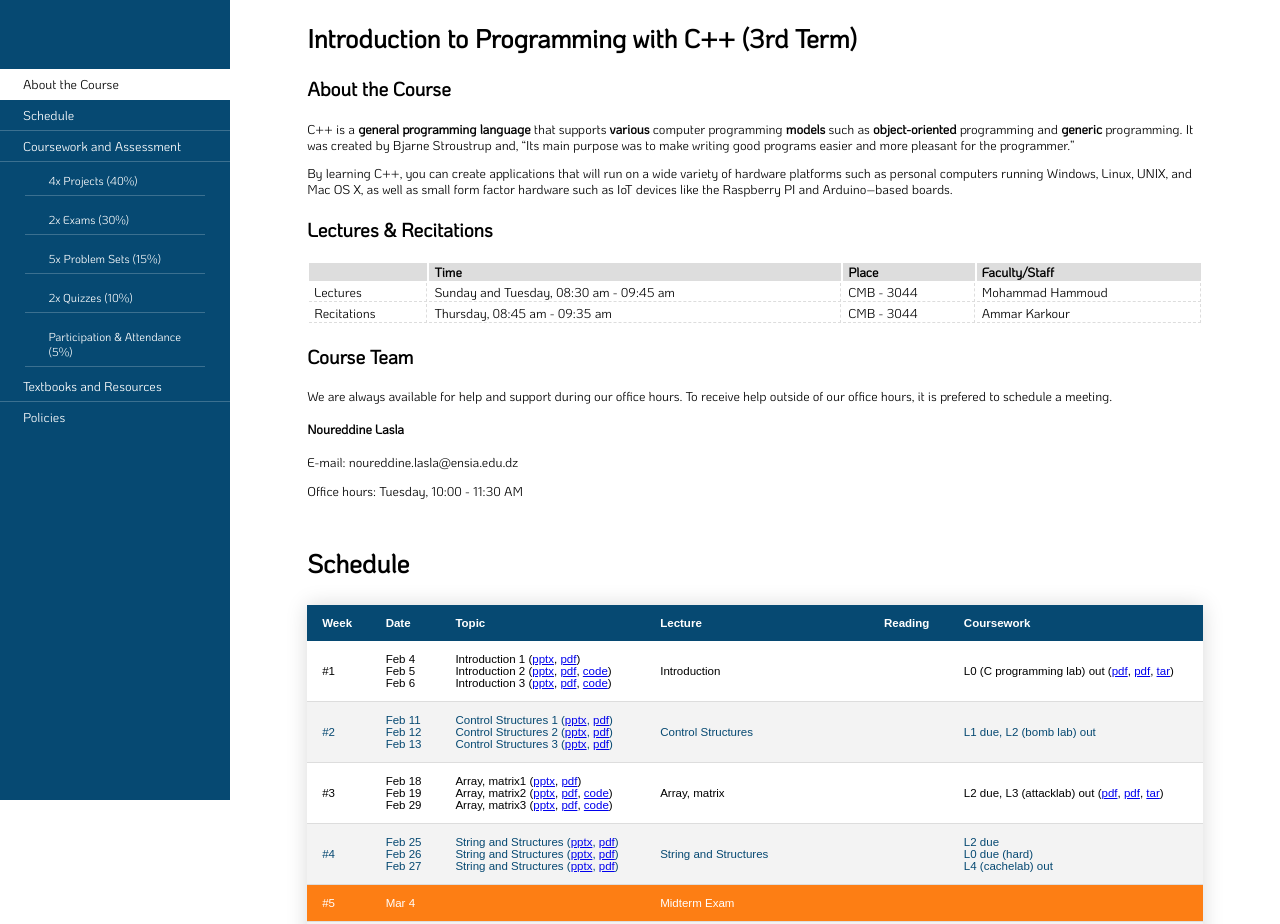
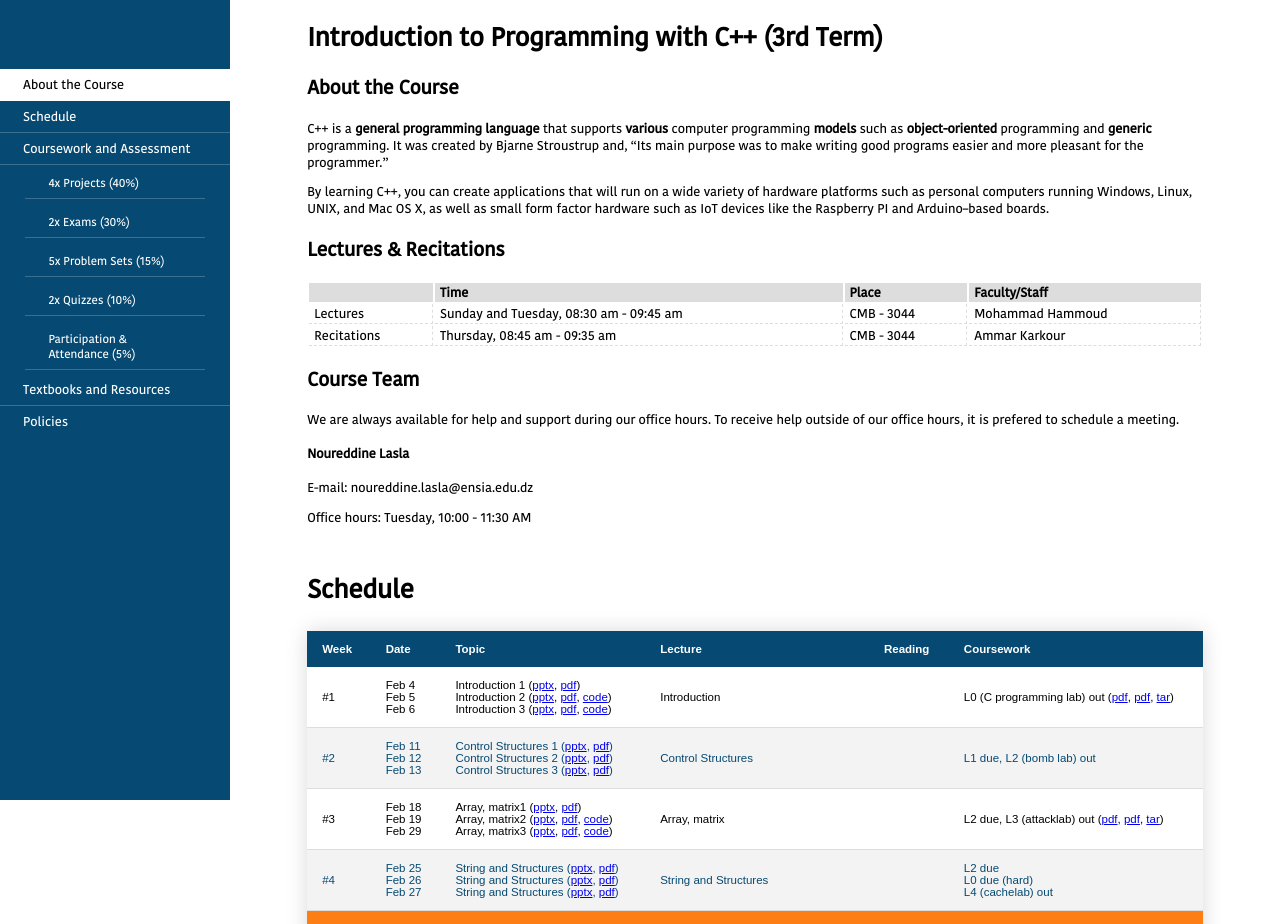
Before and after one commit to noureddinel/Introduction2Programming, a plain HTML site: page index.html in a window 1280 px wide. Shown: the top 924 px of the page. Drawn offline with nearby package versions, Linux system fonts and the light colour scheme.

Commit message:
font updated

```diff
--- a/css/home.css
+++ b/css/home.css
@@ -1,10 +1,10 @@
 @font-face {
-  font-family: Koho;
-  src: url(../fonts/KoHo-Regular.ttf);
+  font-family: Kohinoor;
+  src: url(../fonts/kohinoor.ttf);
 }
 
 body {
-    font-family: "Koho",Helvetica,Arial,sans-serif;
+    font-family: "Kohinoor",Helvetica,Arial,sans-serif;
     font-size: 1vw;
   }
 
```
Also changed, not shown: fonts/kohinoor.ttf (added).
